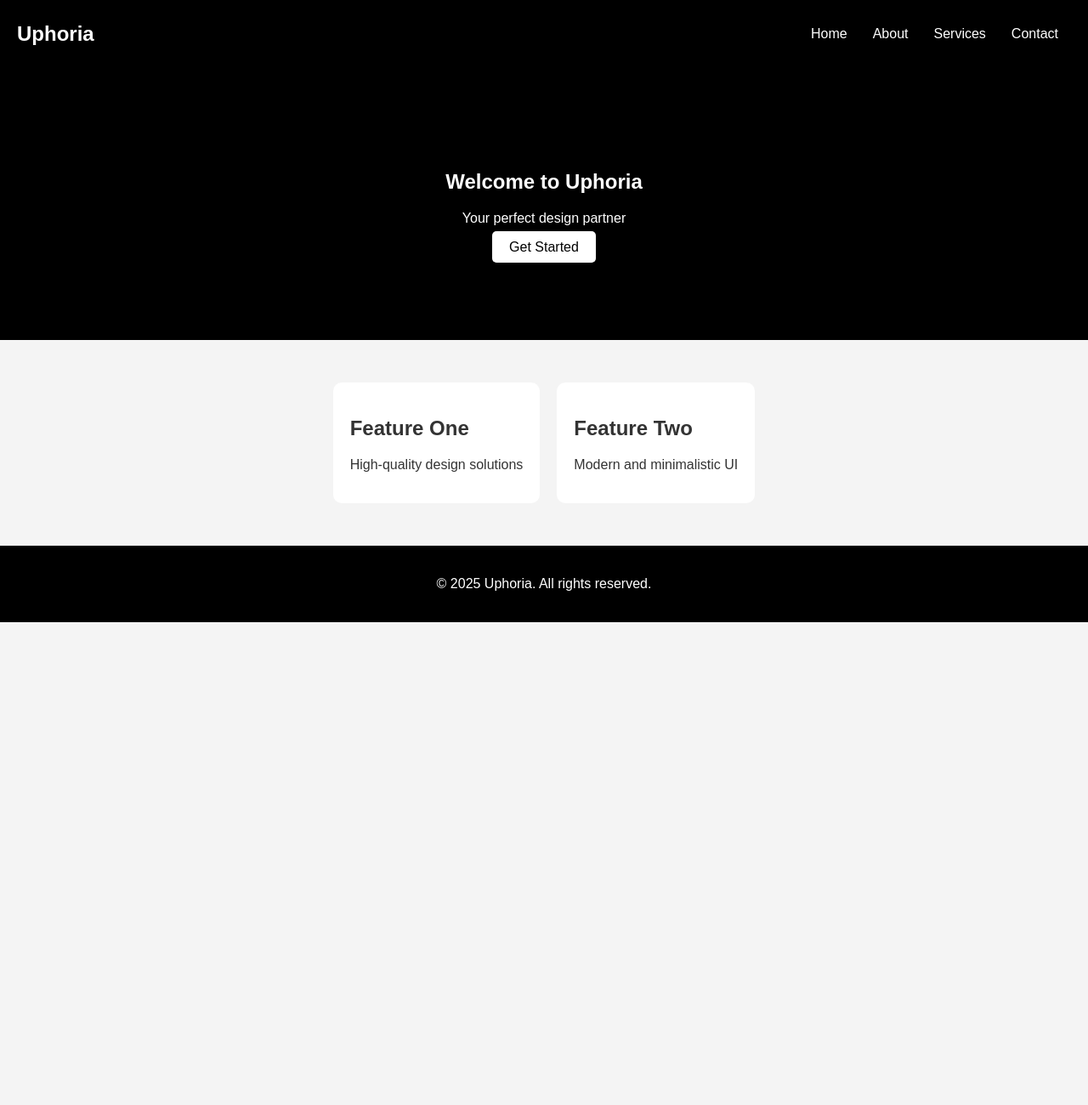
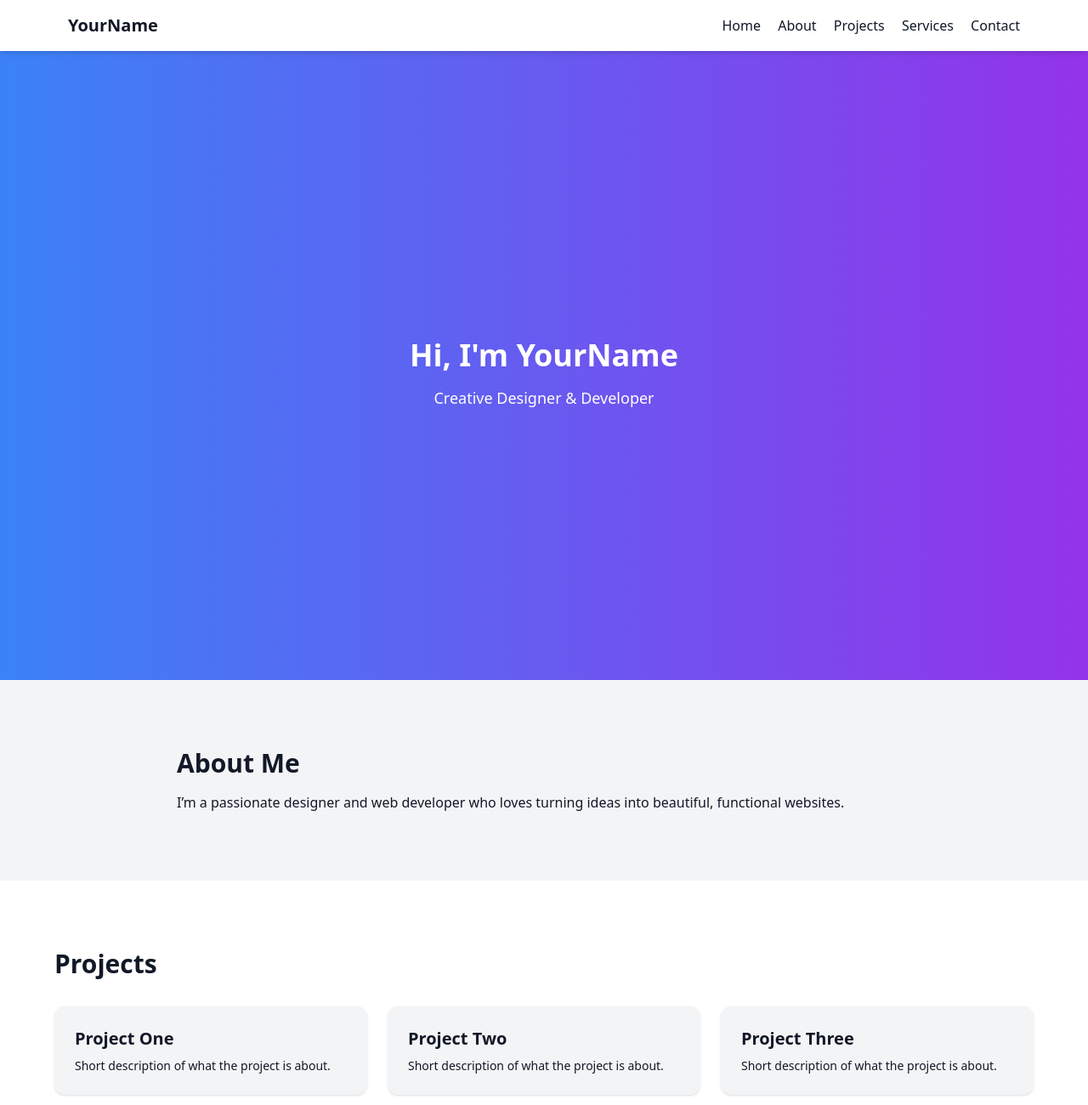
Before and after one commit to bossbeloved1/jaykinggraphics-portfolio, a plain HTML site: page index.html in a window 1280 px wide. Shown: the top 1300 px of the page at 85% size. Before the commit the page ends 800 px from the top, so only its background shows below. Drawn offline with nearby package versions, Linux system fonts and the light colour scheme.

Commit message:
index.html

```diff
--- a/index.html
+++ b/index.html
@@ -1,49 +1,95 @@
 <!DOCTYPE html>
 <html lang="en">
-<head>
-    <meta charset="UTF-8">
-    <meta name="viewport" content="width=device-width, initial-scale=1.0">
-    <title>Homepage UI</title>
-    <link rel="stylesheet" href="styles.css">
-    <script defer src="script.js"></script>
-</head>
-<body>
-    <!-- Header -->
-    <header>
-        <div class="logo">Uphoria</div>
-        <nav>
-            <ul class="nav-links">
-                <li><a href="#">Home</a></li>
-                <li><a href="#">About</a></li>
-                <li><a href="#">Services</a></li>
-                <li><a href="#">Contact</a></li>
-            </ul>
+  <head>
+    <meta charset="UTF-8" />
+    <meta name="viewport" content="width=device-width, initial-scale=1.0" />
+    <title>Your Portfolio</title>
+    <script src="https://cdn.tailwindcss.com"></script>
+  </head>
+  <body class="bg-gray-100 text-gray-900 scroll-smooth">
+    <!-- Navbar -->
+    <header class="bg-white shadow-md fixed top-0 w-full z-50">
+      <div class="max-w-6xl mx-auto px-4 py-4 flex justify-between items-center">
+        <h1 class="text-xl font-bold">YourName</h1>
+        <nav class="space-x-4">
+          <a href="#home" class="hover:text-blue-600">Home</a>
+          <a href="#about" class="hover:text-blue-600">About</a>
+          <a href="#projects" class="hover:text-blue-600">Projects</a>
+          <a href="#services" class="hover:text-blue-600">Services</a>
+          <a href="#contact" class="hover:text-blue-600">Contact</a>
         </nav>
-        <div class="hamburger">&#9776;</div>
+      </div>
     </header>
 
     <!-- Hero Section -->
-    <section class="hero">
-        <h1>Welcome to Uphoria</h1>
-        <p>Your perfect design partner</p>
-        <a href="#" class="cta-btn">Get Started</a>
+    <section id="home" class="h-screen flex items-center justify-center text-center pt-20 bg-gradient-to-r from-blue-500 to-purple-600 text-white">
+      <div>
+        <h2 class="text-4xl font-bold mb-4">Hi, I'm YourName</h2>
+        <p class="text-lg">Creative Designer & Developer</p>
+      </div>
     </section>
 
-    <!-- Features Section -->
-    <section class="features">
-        <div class="feature">
-            <h2>Feature One</h2>
-            <p>High-quality design solutions</p>
+    <!-- About Section -->
+    <section id="about" class="max-w-4xl mx-auto py-20 px-4">
+      <h2 class="text-3xl font-bold mb-4">About Me</h2>
+      <p>I’m a passionate designer and web developer who loves turning ideas into beautiful, functional websites.</p>
+    </section>
+
+    <!-- Projects Section -->
+    <section id="projects" class="bg-white py-20 px-4">
+      <div class="max-w-6xl mx-auto">
+        <h2 class="text-3xl font-bold mb-8">Projects</h2>
+        <div class="grid md:grid-cols-3 gap-6">
+          <!-- Project Card -->
+          <div class="bg-gray-100 p-6 rounded-xl shadow">
+            <h3 class="text-xl font-semibold mb-2">Project One</h3>
+            <p class="text-sm">Short description of what the project is about.</p>
+          </div>
+          <div class="bg-gray-100 p-6 rounded-xl shadow">
+            <h3 class="text-xl font-semibold mb-2">Project Two</h3>
+            <p class="text-sm">Short description of what the project is about.</p>
+          </div>
+          <div class="bg-gray-100 p-6 rounded-xl shadow">
+            <h3 class="text-xl font-semibold mb-2">Project Three</h3>
+            <p class="text-sm">Short description of what the project is about.</p>
+          </div>
         </div>
-        <div class="feature">
-            <h2>Feature Two</h2>
-            <p>Modern and minimalistic UI</p>
+      </div>
+    </section>
+
+    <!-- Services Section -->
+    <section id="services" class="py-20 px-4 bg-gray-50">
+      <div class="max-w-6xl mx-auto">
+        <h2 class="text-3xl font-bold mb-8">Services</h2>
+        <div class="grid md:grid-cols-3 gap-6">
+          <div class="bg-white p-6 rounded-xl shadow">
+            <h3 class="text-xl font-semibold mb-2">Web Design</h3>
+            <p>Modern and responsive websites that look amazing on all devices.</p>
+          </div>
+          <div class="bg-white p-6 rounded-xl shadow">
+            <h3 class="text-xl font-semibold mb-2">Graphic Design</h3>
+            <p>Logos, banners, social media, and more — visually appealing designs.</p>
+          </div>
+          <div class="bg-white p-6 rounded-xl shadow">
+            <h3 class="text-xl font-semibold mb-2">UI/UX</h3>
+            <p>Clean, user-focused designs that are easy to navigate and interact with.</p>
+          </div>
         </div>
+      </div>
+    </section>
+
+    <!-- Contact Section -->
+    <section id="contact" class="py-20 px-4">
+      <div class="max-w-4xl mx-auto text-center">
+        <h2 class="text-3xl font-bold mb-4">Get In Touch</h2>
+        <p class="mb-6">Have a project in mind or just want to say hi? Reach out!</p>
+        <a href="mailto:your@email.com" class="inline-block bg-blue-600 text-white py-3 px-6 rounded-full hover:bg-blue-700">Contact Me</a>
+      </div>
     </section>
 
     <!-- Footer -->
-    <footer>
-        <p>© 2025 Uphoria. All rights reserved.</p>
+    <footer class="bg-gray-800 text-white text-center py-6">
+      <p>&copy; 2025 YourName. All rights reserved.</p>
     </footer>
-</body>
+  </body>
 </html>
```
